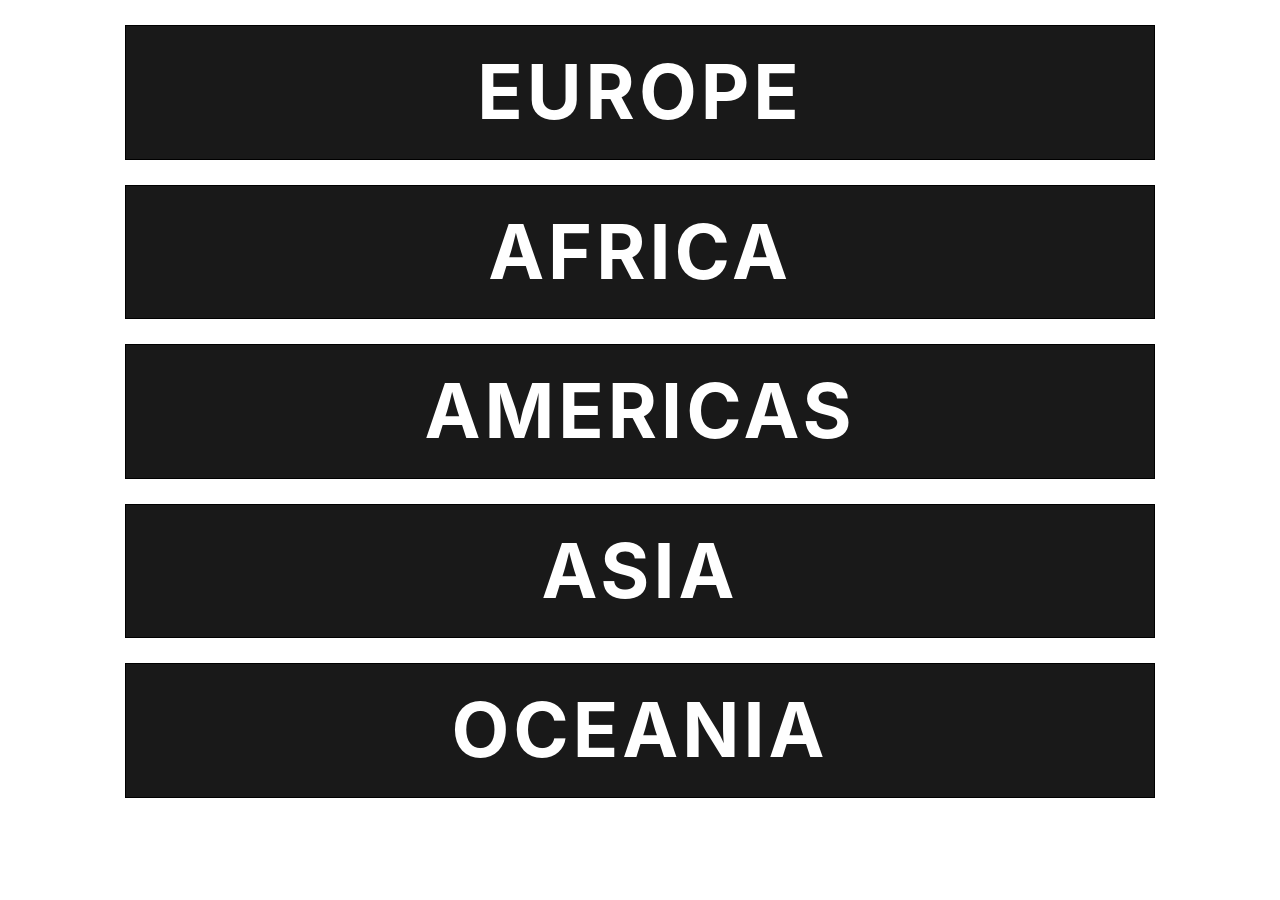
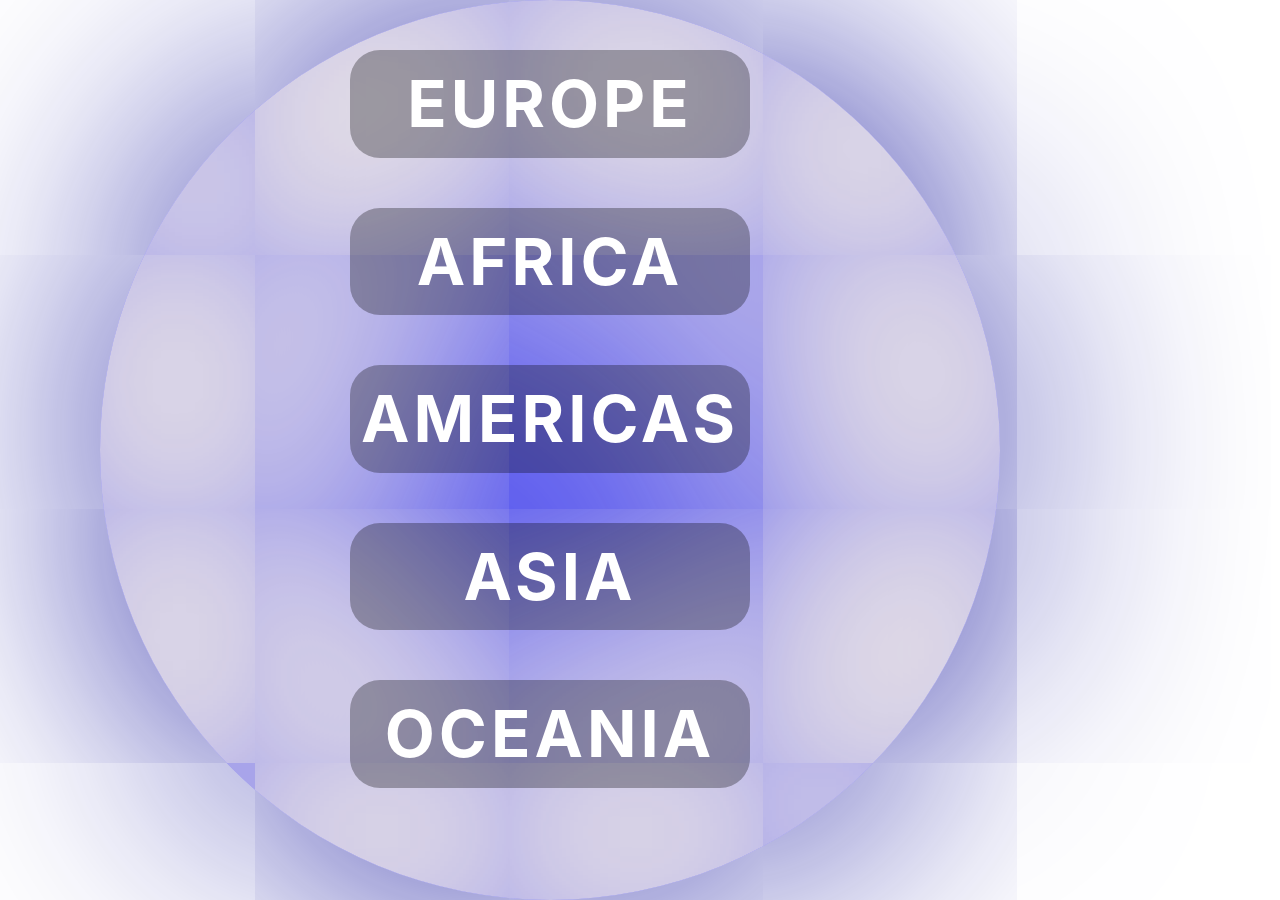
Before and after one commit to mart8ins/countries, an Angular app: page / in a window 1280 px wide. Before the commit the page ends 823 px from the top, so only its background shows below. Built offline with nearby package versions, Linux system fonts and the light colour scheme.

Commit message:
restyled first page with region links

```diff
--- a/src/app/countries/countries.component.css
+++ b/src/app/countries/countries.component.css
@@ -65,7 +65,7 @@
 
 /* third line - buttons to show border countries */
 .btn_borders {
-    margin-top: 2px;
+    margin-top: 10px;
     width: 100%;
     text-align: center;
     border: none;
@@ -74,7 +74,7 @@
     border-top-left-radius: 5px;
     border-top-right-radius: 5px;
     outline: none;
-    background-color: rgba(33, 143, 29, 0.911);
+    background-color: rgba(32, 106, 167, 0.911);
     transition: 0.5s;
     animation: borderA 3s infinite;
 
--- a/src/app/countries/countries.component.ts
+++ b/src/app/countries/countries.component.ts
@@ -37,8 +37,6 @@ export class CountriesComponent implements OnInit {
       this.getBorderCountries();
       this.currencieCode = this.getCurrencieCode();
     }, 500);
-
-
   }
 
 
@@ -103,7 +101,4 @@ export class CountriesComponent implements OnInit {
         }
       })
   }
-
-
-
 }
--- a/src/app/countries/currency-rates/currency-rates.component.css
+++ b/src/app/countries/currency-rates/currency-rates.component.css
@@ -2,16 +2,17 @@
     width: 100%;
     word-wrap: break-word;
     padding:10px;
-    background-color:  rgba(44, 104, 160, 0.644);
+    background-color:  rgba(238, 240, 241, 0.644);
 }
 .currentRate {
     width: 50%;
     margin: 0 auto;
-    background-color: rgba(247, 196, 196, 0.808);
+    background-color: rgba(214, 149, 149, 0.808);
     font-weight: bold;
     font-size: 22px;
     padding: 20px 0px;
     text-align: center;
+    color: white;
 }
 .currencieRateDate {
     text-align: center;
--- a/src/app/regions/regions.component.css
+++ b/src/app/regions/regions.component.css
@@ -1,17 +1,36 @@
 .row {
-    border: 1px solid black;
+    position: relative;
+    width: 400px;
+    border-radius: 30px;
+    /* border: 1px solid black; */
     text-transform: uppercase;
     display: flex;
     justify-content: center;
-    font-size: 75px;
+    font-size: 65px;
     letter-spacing: 4px;
     font-weight: bold;
-    padding: 10px;
-    margin: 25px;
+    padding: 5px;
+    margin: 50px auto;
     color: white;
-    background-color: rgba(0,0,0, 0.9);
+    background-color: rgba(0,0,0, 0.3);
 }
 .row:hover {
     background-color: rgba(0,0,0, 0.7) ;
     cursor: pointer;
 }
+
+.globe {
+    position: absolute;
+    width: 900px;
+    height: 900px;
+    border-radius: 55%;
+    transition: 1s;
+    background-color: rgba(59, 59, 238, 0.877);
+    box-shadow: 3px 3px 322px rgba(12, 12, 155, 0.904),
+    inset 15px 5px 265px 260px rgb(235, 229, 229);
+}
+.globe:hover {
+    box-shadow: 223px 223px 233px 200px  rgba(12, 12, 155, 0.904),
+    inset 223px 223px 233px 200px rgba(12, 12, 155, 0.904);
+    background-color: rgba(39, 39, 240, 0.699);
+}
--- a/src/app/regions/regions.component.html
+++ b/src/app/regions/regions.component.html
@@ -1,4 +1,5 @@
 <div class="container">
+    <div class="globe">
         <div routerLink='/region-data/europe'
             class="row">
             Europe
@@ -20,3 +21,4 @@
             Oceania
         </div>
     </div>
+</div>
```
Lines whose indentation alone changed are shown as unchanged.
